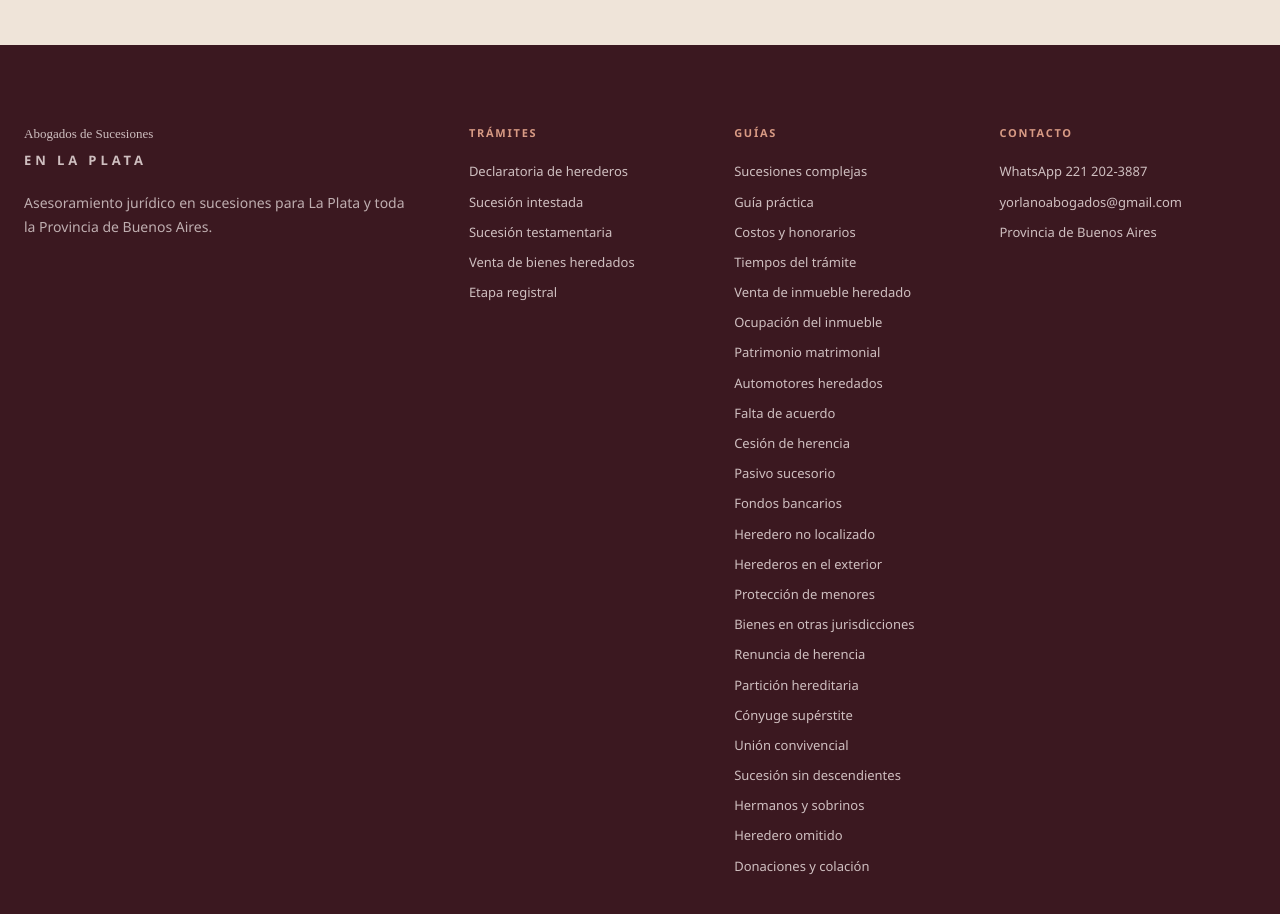
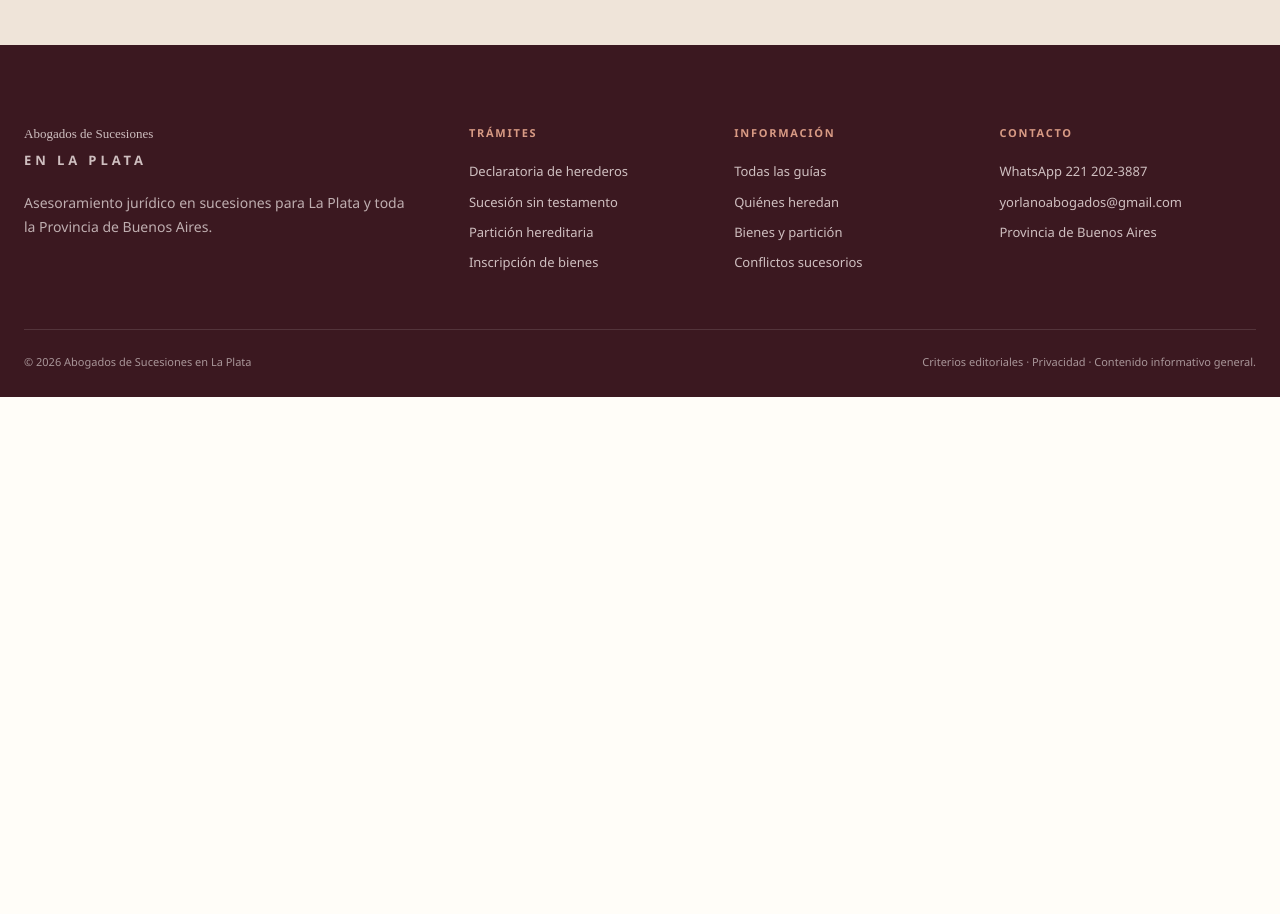
Before and after one commit to facuyorlano/sucesioneslaplata, a Next.js app: page / in a window 1280 px wide. Shown: the part 11060-11974 px from the top of the page. After the commit the page ends 11457 px from the top, so only its background shows below. Built offline with nearby package versions, Linux system fonts and the light colour scheme.

Commit message:
Update components/site-footer.tsx for guide hub

```diff
--- a/components/site-footer.tsx
+++ b/components/site-footer.tsx
@@ -1,5 +1,5 @@
 import Link from "next/link";
-import { SITE, seoPages, whatsappUrl } from "@/lib/site";
+import { SITE, whatsappUrl } from "@/lib/site";
 
 export function SiteFooter() {
   return (
@@ -11,15 +11,17 @@ export function SiteFooter() {
         </div>
         <div>
           <h2>Trámites</h2>
-          {seoPages.slice(0, 5).map((page) => (
-            <Link href={`/${page.slug}`} key={page.slug}>{page.eyebrow}</Link>
-          ))}
+          <Link href="/declaratoria-de-herederos">Declaratoria de herederos</Link>
+          <Link href="/sucesion-sin-testamento">Sucesión sin testamento</Link>
+          <Link href="/particion-de-bienes-hereditarios">Partición hereditaria</Link>
+          <Link href="/inscripcion-de-bienes-heredados">Inscripción de bienes</Link>
         </div>
         <div>
-          <h2>Guías</h2>
-          {seoPages.slice(5).map((page) => (
-            <Link href={`/${page.slug}`} key={page.slug}>{page.eyebrow}</Link>
-          ))}
+          <h2>Información</h2>
+          <Link href="/guias-de-sucesiones">Todas las guías</Link>
+          <Link href="/guias-de-sucesiones#quienes-heredan">Quiénes heredan</Link>
+          <Link href="/guias-de-sucesiones#bienes">Bienes y partición</Link>
+          <Link href="/guias-de-sucesiones#conflictos">Conflictos sucesorios</Link>
         </div>
         <div>
           <h2>Contacto</h2>
```
